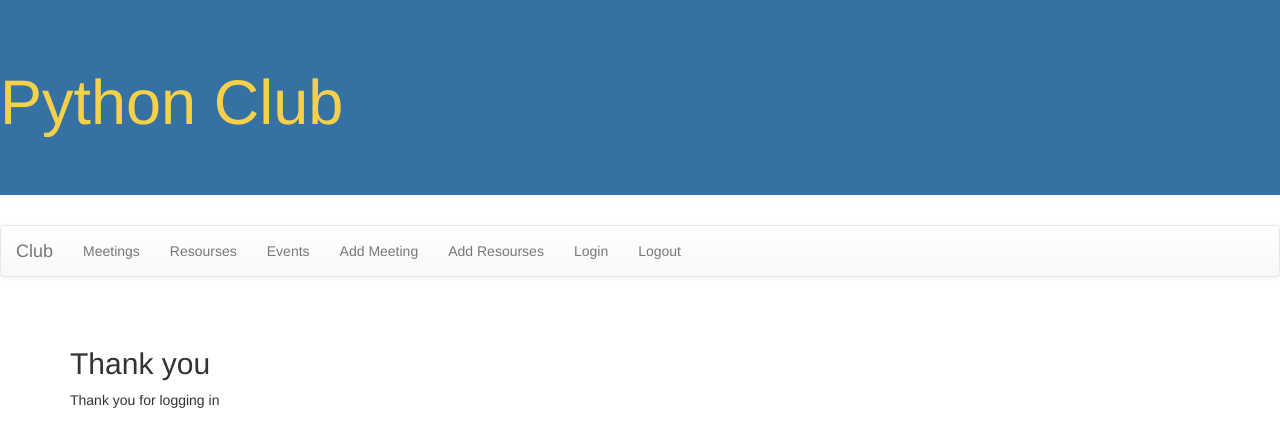
After one commit to dlwod1010/pythonClub, a Django app: page /club/loginmessage/ in a window 1280 px wide. The commit adds this page. Shown: the top 447 px of the page. Run offline with Django 3.2, Linux system fonts and the light colour scheme; some libraries are stand-ins or nearby versions.

Commit message:
Add login and logout functionality

```diff
--- a/club/templates/base.html
+++ b/club/templates/base.html
@@ -22,6 +22,8 @@
                     <li><a href="{% url 'event' %}">Events</a></li>
                     <li><a href="{% url 'newmeeting' %}">Add Meeting</a></li>
                     <li><a href="{% url 'newresource' %}">Add Resourses</a></li>
+                    <li><a href="{% url 'login' %}">Login</a></li>
+                    <li><a href="{% url 'logout' %}">Logout</a></li>
                 </ul>
             </div>
         </nav>
--- /dev/null
+++ b/club/templates/club/loginmessage.html
@@ -0,0 +1,7 @@
+{% extends 'base.html' %}
+
+{%block content%}
+<h2>Thank you</h2>
+<p>Thank you for logging in</p>
+
+{%endblock%}
--- a/club/urls.py
+++ b/club/urls.py
@@ -9,5 +9,7 @@ urlpatterns = [
     path('events/', views.getevents, name='event'),
     path('meetingdetails/<int:id>', views.meetingdetails, name='meetingdetails'),
     path('newmeeting/', views.newMeeting, name='newmeeting'),
-    path('newresource/',views.newResource, name='newresource'),
+    path('newresource/', views.newResource, name='newresource'),
+    path('loginmessage/', views.loginmessage, name='loginmessage'),
+    path('logoutmessage/', views.logoutmessage, name='logoutmessage')
 ]
--- a/club/views.py
+++ b/club/views.py
@@ -1,6 +1,8 @@
 from django.shortcuts import get_object_or_404, render
 from .models import meeting, meetingMinutes, resource, event
 from .forms import meetingForm, resourceForm
+from django.contrib.auth.decorators import login_required
+
 
 def index(request):
     return render(request, 'club/index.html')
@@ -32,7 +34,7 @@ def meetingdetails(request, id):
 
 
 # def eventdetails(request, )
-
+@login_required
 def newMeeting(request):
     form = meetingForm
     if request.method == 'POST':
@@ -45,6 +47,8 @@ def newMeeting(request):
         form = meetingForm()
     return render(request, 'club/newmeeting.html', {'form': form})
 
+
+@login_required  # make it to login required
 def newResource(request):
     form = resourceForm
     if request.method == 'POST':
@@ -56,3 +60,11 @@ def newResource(request):
     else:
         form = resourceForm()
     return render(request, 'club/newresource.html', {'form': form})
+
+
+def loginmessage(request):
+    return render(request, 'club/loginmessage.html')
+
+
+def logoutmessage(request):
+    return render(request, 'club/logoutmessage.html')
--- a/pythonclub/settings.py
+++ b/pythonclub/settings.py
@@ -124,7 +124,8 @@ USE_TZ = True
 # https://docs.djangoproject.com/en/3.2/howto/static-files/
 
 STATIC_URL = '/static/'
-
+LOGIN_REDIRECT_URL = 'loginmessage'
+LOGOUT_REDIRECT_URL = 'logoutmessage'
 # Default primary key field type
 # https://docs.djangoproject.com/en/3.2/ref/settings/#default-auto-field
 
--- a/pythonclub/urls.py
+++ b/pythonclub/urls.py
@@ -18,6 +18,8 @@ from django.urls import path, include
 
 urlpatterns = [
     path('admin/', admin.site.urls),
-    path('club/', include('club.urls'))
+    path('club/', include('club.urls')),
+    path('accounts/', include('django.contrib.auth.urls')),
+
 
 ]
```
Also changed, not shown: club/templates/club/logoutmessage.html (added, +7 -0 lines), club/templates/registration/login.html (added, +10 -0 lines).
